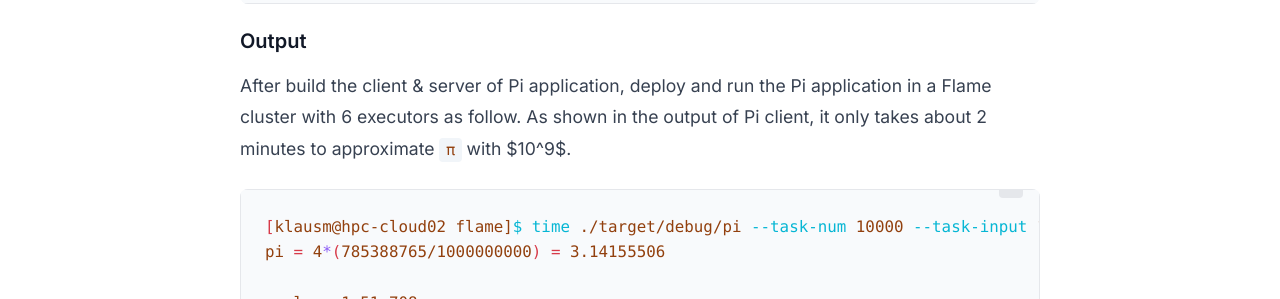
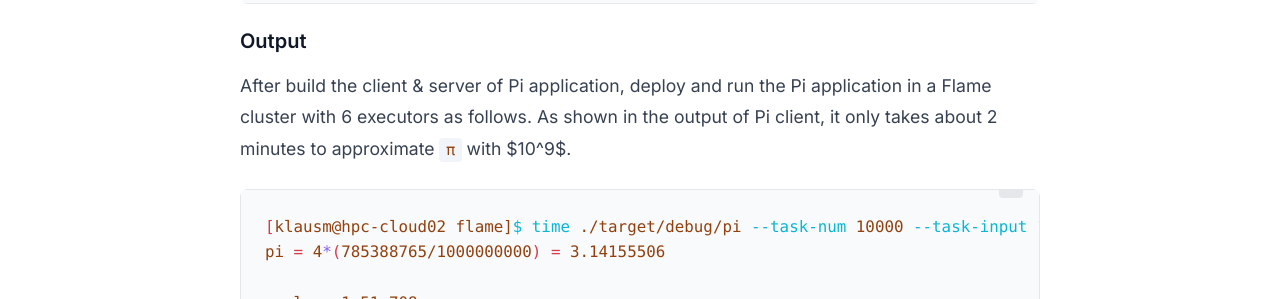
Before and after one commit to xflops/xflops.github.io, a Jekyll site: the page built from _blog/2024-08-01-estimating-the-value-of-pi-using-monte-carlo.md, in a window 1280 px wide and 900 px high, scrolled down 5784 px. Shown: the part 185-484 px from the top of the window. Built offline with Jekyll 4.4.1, drawn with Linux system fonts in a browser that asks for light colours; some of the changed text lies outside the part shown.

Commit message:
fix: address grammar review comments

````diff
--- a/_blog/2024-08-01-estimating-the-value-of-pi-using-monte-carlo.md
+++ b/_blog/2024-08-01-estimating-the-value-of-pi-using-monte-carlo.md
@@ -86,7 +86,7 @@
 
 ### Why Flame?
 
-Flame is a distributed system for intelligent workloads, it supports any application with **low latency**. It provides different shims, e.g. stdio shim, to integrate with applications, which makes it easy to migrate the local `π` approximation program to Flame, and get the benefit of a low latency distributed system.
+Flame is a distributed system for intelligent workloads, it supports any application with **a low latency**. It provides different shims, e.g. stdio shim, to integrate with applications, which makes it easy to migrate the local `π` approximation program to Flame, and get the benefit of a low latency distributed system.
 
 ### Pi in Flame
 
@@ -102,7 +102,7 @@
 let conn = flame::connect("http://127.0.0.1:8080").await?;
 ```
 
-After connected to Flame cluster, `flame::Connection` is used to create `Session` for tasks as follow; `flame::SessionAttributes` provides the information on how to create a session, e.g. which application to run, how many slots are used.
+After connected to Flame cluster, `flame::Connection` is used to create `Session` for tasks as follows; `flame::SessionAttributes` provides the information on how to create a session, e.g. which application to run, how many slots are used.
 
 ```rust
     let attr = SessionAttributes {
@@ -193,7 +193,7 @@
 
 #### Output
 
-After build the client & server of Pi application, deploy and run the Pi application in a Flame cluster with 6 executors as follow. As shown in the output of Pi client, it only takes about 2 minutes to approximate `π` with $10^9$.
+After build the client & server of Pi application, deploy and run the Pi application in a Flame cluster with 6 executors as follows. As shown in the output of Pi client, it only takes about 2 minutes to approximate `π` with $10^9$.
 
 ```shell
 [klausm@hpc-cloud02 flame]$ time ./target/debug/pi --task-num 10000 --task-input 100000 # 10^9
````
Also changed, not shown: other parts of _blog/2024-08-01-estimating-the-value-of-pi-using-monte-carlo.md (+1 -1 lines).
